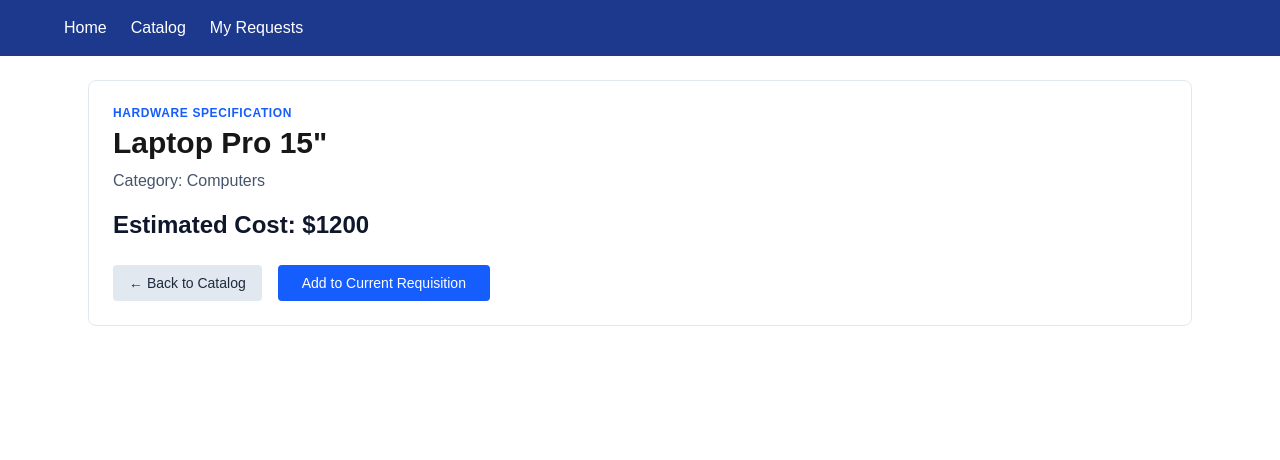
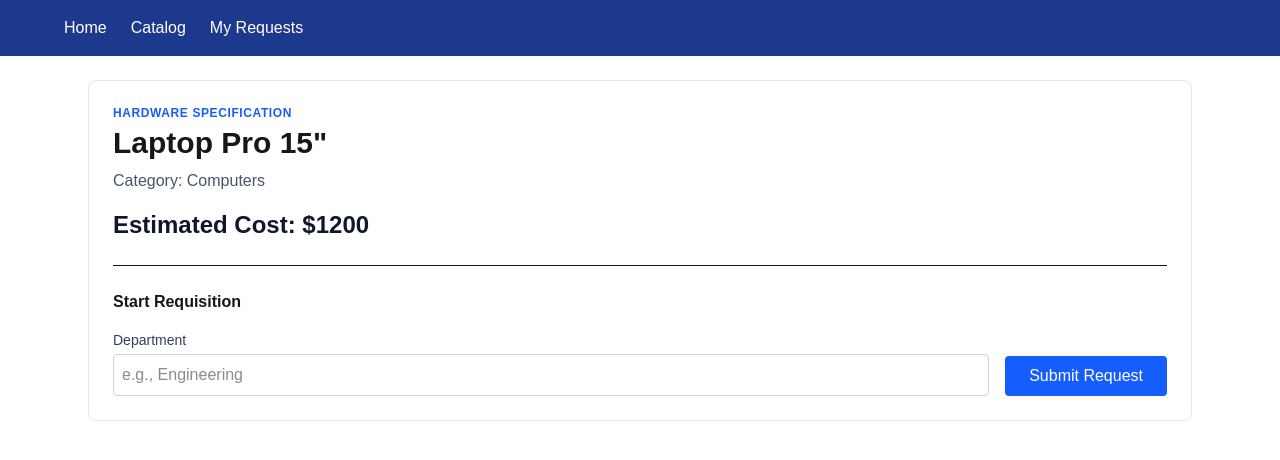
Before and after one commit to SamuelAdema/it-hardware-req, a Next.js app: page /catalog/laptop-pro in a window 1280 px wide. Shown: the top 460 px of the page. Built offline with nearby package versions, Linux system fonts and the light colour scheme.

Commit message:
Complete Day 48: Add interactive requisition form with duplicate submission protection

```diff
--- a/app/catalog/[id]/page.js
+++ b/app/catalog/[id]/page.js
@@ -1,18 +1,6 @@
 import { getHardwareById } from "@/lib/hardware";
 import { notFound } from "next/navigation";
-
-// Generate SEO metadata dynamically based on the hardware item
-export async function generateMetadata({ params }) {
-  const { id } = await params;
-  const item = await getHardwareById(id);
-
-  if (!item) return { title: "Item Not Found" };
-
-  return {
-    title: item.name,
-    description: `Order the ${item.name} (${item.category}) for $${item.price}.`,
-  };
-}
+import RequisitionForm from "@/components/RequisitionForm";
 
 export default async function HardwareDetailPage({ params }) {
   const { id } = await params;
@@ -29,14 +17,7 @@ export default async function HardwareDetailPage({ params }) {
       <p className="text-slate-600 mb-4">Category: {item.category}</p>
       <p className="text-2xl font-semibold text-slate-900 mb-6">Estimated Cost: ${item.price}</p>
 
-      <div className="flex gap-4">
-        <a href="/catalog" className="inline-block bg-slate-200 hover:bg-slate-300 text-slate-800 text-sm font-medium px-4 py-2 rounded transition">
-          &larr; Back to Catalog
-        </a>
-        <button className="bg-blue-600 text-white px-6 py-2 rounded text-sm font-medium hover:bg-blue-700 transition">
-          Add to Current Requisition
-        </button>
-      </div>
+      <RequisitionForm hardwareId={id} />
     </section>
   );
 }
--- a/app/requisitions/[id]/page.js
+++ b/app/requisitions/[id]/page.js
@@ -2,7 +2,7 @@ import { getSession } from "@/lib/auth";
 import { notFound, redirect } from "next/navigation";
 import StatusTracker from "@/components/StatusTracker";
 
-export const dynamic = "force-dynamic";
+export const instant = false;
 
 export default async function RequisitionDetailPage({ params }) {
   const session = await getSession();
--- a/app/requisitions/page.js
+++ b/app/requisitions/page.js
@@ -1,6 +1,6 @@
 import { getSession, signOut } from "@/lib/auth";
 
-export const dynamic = "force-dynamic";
+export const instant = false;
 
 export default async function RequisitionsPage() {
   const session = await getSession();
--- /dev/null
+++ b/components/RequisitionForm.js
@@ -0,0 +1,68 @@
+"use client";
+
+import { useState } from "react";
+import { useRouter } from "next/navigation";
+
+export default function RequisitionForm({ hardwareId }) {
+  const [isPending, setIsPending] = useState(false);
+  const [error, setError] = useState(null);
+  const router = useRouter();
+
+  async function handleSubmit(event) {
+    event.preventDefault();
+    setIsPending(true);
+    setError(null);
+
+    const formData = new FormData(event.currentTarget);
+    const department = formData.get("department");
+
+    try {
+      const response = await fetch("/api/requisitions", {
+        method: "POST",
+        headers: { "Content-Type": "application/json" },
+        body: JSON.stringify({ hardwareId, department }),
+      });
+
+      if (!response.ok) {
+        throw new Error("Failed to submit requisition");
+      }
+
+      const data = await response.json();
+      // Redirect to the tracking page for the new request
+      router.push(`/requisitions/${data.id}`);
+    } catch (err) {
+      setError(err.message);
+      setIsPending(false);
+    }
+  }
+
+  return (
+    <form onSubmit={handleSubmit} className="mt-6 border-t pt-6">
+      <h3 className="font-bold mb-4">Start Requisition</h3>
+      {error && <p className="text-red-600 text-sm mb-4">{error}</p>}
+
+      <div className="flex gap-4 items-end">
+        <div className="flex-1">
+          <label htmlFor="department" className="block text-sm font-medium text-slate-700 mb-1">
+            Department
+          </label>
+          <input
+            id="department"
+            name="department"
+            type="text"
+            required
+            placeholder="e.g., Engineering"
+            className="w-full p-2 border border-slate-300 rounded focus:ring-2 focus:ring-blue-600 outline-none"
+          />
+        </div>
+        <button
+          type="submit"
+          disabled={isPending}
+          className="bg-blue-600 text-white px-6 py-2 rounded font-medium hover:bg-blue-700 transition disabled:opacity-50 disabled:cursor-not-allowed"
+        >
+          {isPending ? "Submitting..." : "Submit Request"}
+        </button>
+      </div>
+    </form>
+  );
+}
```
